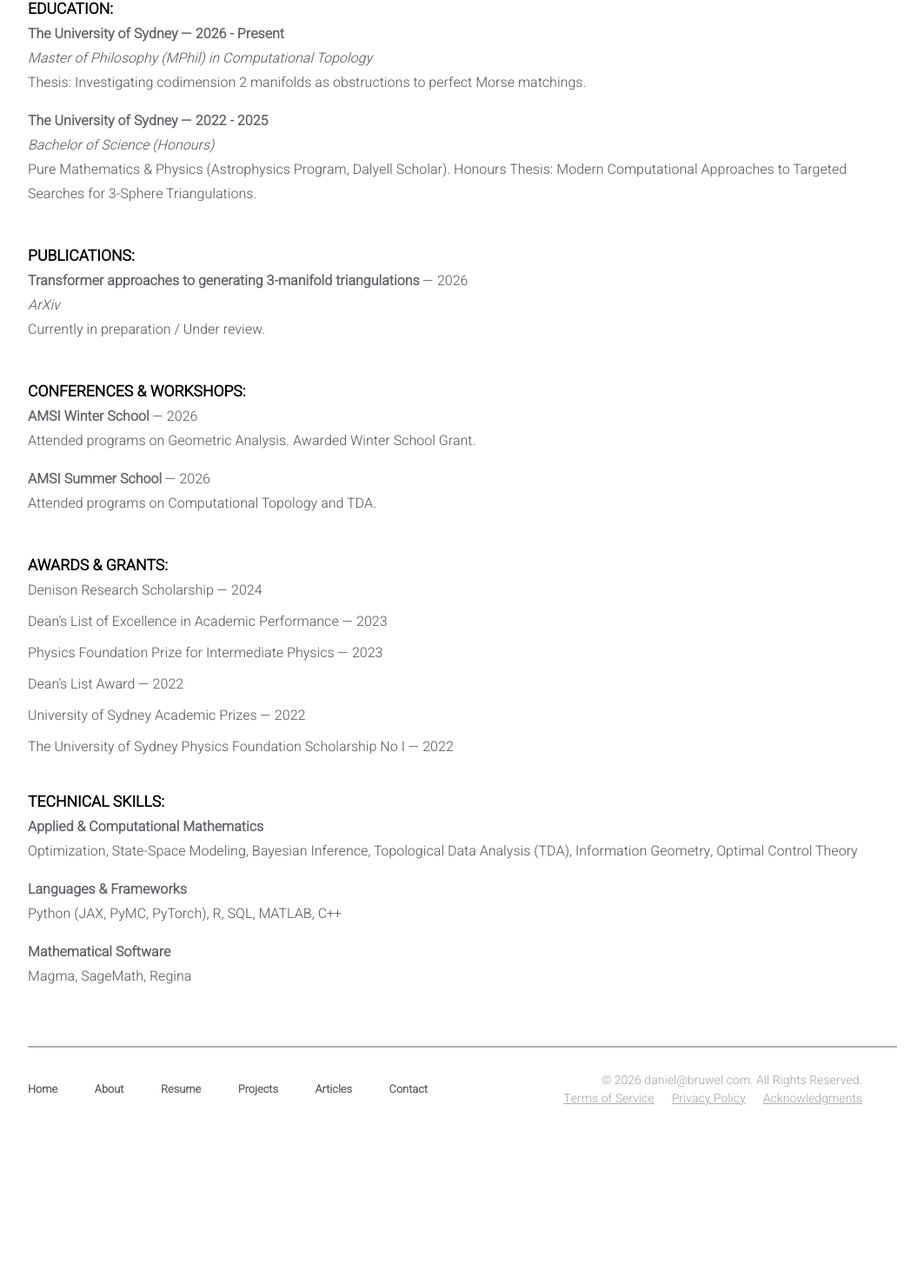
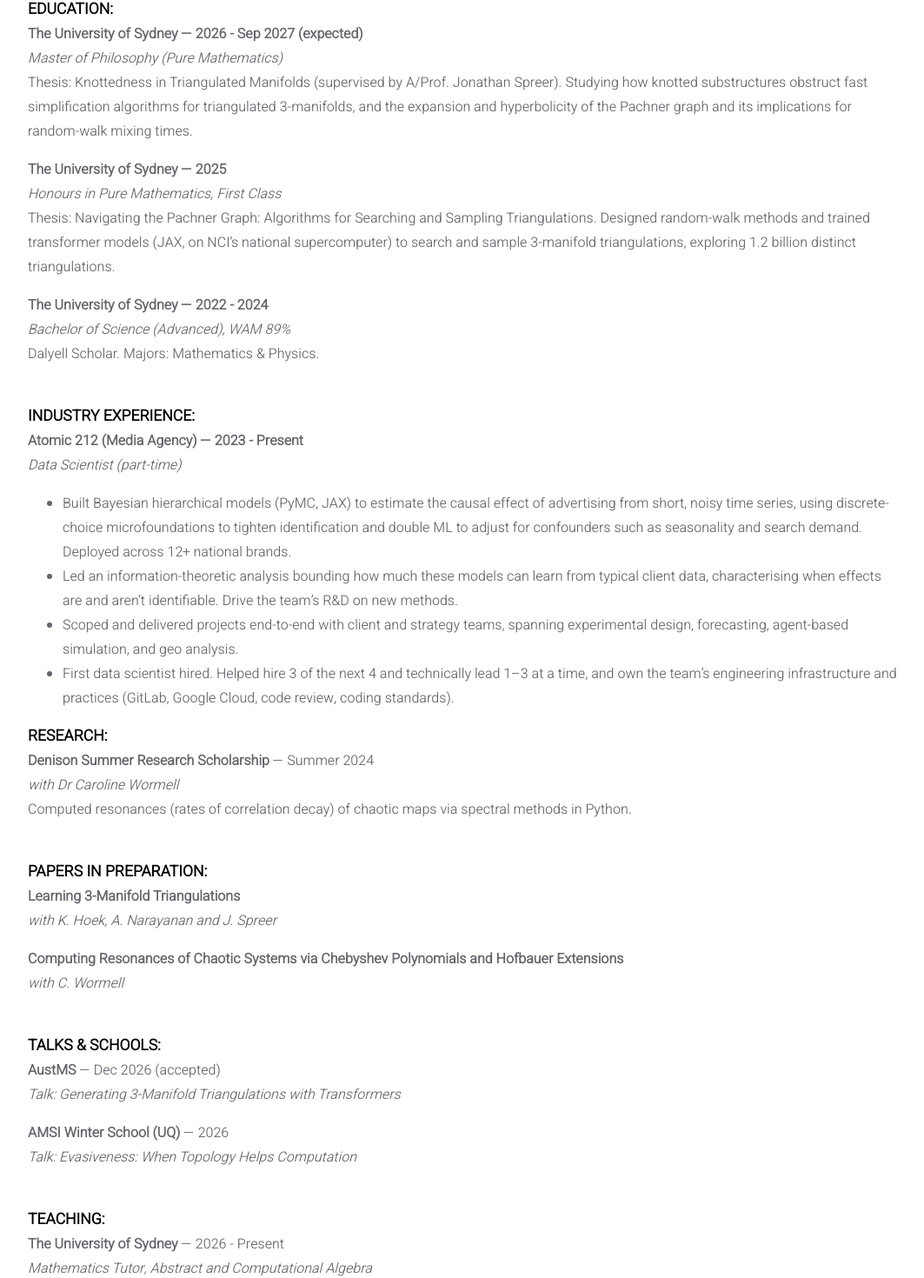
Before and after one commit to dbruwel/personal-website, a React (Create React App) app: page /resume in a window 1280 px wide. Shown: the part 236-1706 px from the top of the page at 87% size, without its empty margins (108-1171 px from the left). Before the commit the page ends 1539 px from the top, so only its background shows below. Built offline with nearby package versions, Linux system fonts and the light colour scheme.

Commit message:
feat: update resume

```diff
--- a/src/components/homepage/works.jsx
+++ b/src/components/homepage/works.jsx
@@ -16,13 +16,13 @@ const Works = () => {
 						<div className="work">
 							<img
 								src="./usyd-logo.png"
-								alt="atomic-logo"
+								alt="usyd-logo"
 								className="work-image"
 							/>
 							<div className="work-element">
 								<h3 className="work-title">University of Sydney</h3>
 								<div className="work-details">
-									<div className="work-subtitle">MPhil in Computational Topology</div>
+									<div className="work-subtitle">MPhil in Pure Mathematics</div>
 									<div className="work-duration">2026 - Present</div>
 								</div>
 
--- a/src/data/seo.js
+++ b/src/data/seo.js
@@ -4,7 +4,7 @@ const SEO = [
 	{
 		page: "home",
 		description:
-			"I am a mathematician, researcher, and data scientist completing an MPhil in Computational Topology at The University of Sydney and working in marketing science.",
+			"I am a mathematician, researcher, and data scientist completing an MPhil in Pure Mathematics at The University of Sydney.",
 		keywords: ["Bruwel", "Daniel Bruwel", "Data Science", "Mathematics", "Computational Topology"],
 	},
 
@@ -18,7 +18,7 @@ const SEO = [
 	{
 		page: "resume",
 		description:
-			"Technical resume covering Applied & Computational Mathematics, Mathematical Software, and Custom Media Mix Modeling.",
+			"Resume covering education, industry experience, research, talks, teaching, and technical skills.",
 		keywords: ["Bruwel", "Daniel Bruwel", "Data Science", "Mathematics", "Resume"],
 	},
 
--- a/src/data/user.js
+++ b/src/data/user.js
@@ -17,7 +17,7 @@ const INFO = {
 	homepage: {
 		title: "Hi, I'm Daniel Bruwel,",
 		description:
-			`I am a mathematician and researcher. I’m currently completing my MPhil in Computational Topology at The University of Sydney, while also working as a Technical Lead in marketing science at Atomic212.
+			`I am a mathematician and researcher. I’m currently completing my MPhil in Pure Mathematics at The University of Sydney, while also working as a Data Scientist at Atomic 212.
 			As a mathematician in the data science industry, I typically like to focus on understanding and abstracting the underlying mechanics of systems to build structural / microfoundations models, rather than relying purely on statistical curve fitting.
       I am always open and keen for research collaborations and complex analytical projects, it doesn't have to be in the marketing industry.
       Outside of mathematics, I spend most of my time scuba diving and staying close to the ocean.
@@ -29,7 +29,7 @@ const INFO = {
 		description: [
 			{
 				subtitle: "Background",
-				content: "I have a background in pure mathematics and physics, my current research focuses on computational topology at The University of Sydney with Dr. Spreer and Prof. Altmann, specifically on codimension 2 surfaces as obstructions to perfect Morse matchings. Alongside my academic work, I act as a Technical Lead in the media industry, specifically in marketing science."
+				content: "I have a background in pure mathematics and physics. My current research at The University of Sydney, supervised by A/Prof. Jonathan Spreer, looks at knottedness in triangulated 3-manifolds: how knotted substructures obstruct fast simplification algorithms, and what the expansion and hyperbolicity of the Pachner graph mean for random-walk mixing times. Alongside my academic work, I am a Data Scientist at Atomic 212, a media agency, where I build Bayesian models of the causal effect of advertising."
 			},
 			{
 				subtitle: "My Approach to Applied Problems",
@@ -38,7 +38,7 @@ const INFO = {
 			{
 				subtitle: "Applied Focus Areas",
 				content:
-					`I am best suited for problems that require building theoretical models from the ground up or proving the limitations and properties of such models. I frequently prototype these models (using Python, JAX, and PyMC) and present findings in a variety of different ways. However, I generally step back when a project shifts primarily toward routine data engineering, pipeline maintenance, or standard reporting.`
+					`I am best suited for problems that require building theoretical models from the ground up or proving the limitations and properties of such models. I frequently prototype these models (using Python, JAX, and PyMC) and present findings in a variety of different ways. I care just as much about the engineering around a model: at Atomic 212 I look after the team's infrastructure, code review and coding standards, because a model is only useful if it is reproducible and others can build on it.`
 			},
 			{
 				subtitle: "Collaborations",
@@ -52,75 +52,99 @@ const INFO = {
 		education: [
 			{
 				institute: "The University of Sydney",
-				degree: "Master of Philosophy (MPhil) in Computational Topology",
-				details: "Thesis: Investigating codimension 2 manifolds as obstructions to perfect Morse matchings.",
-				graduation: "2026 - Present",
+				degree: "Master of Philosophy (Pure Mathematics)",
+				details: "Thesis: Knottedness in Triangulated Manifolds (supervised by A/Prof. Jonathan Spreer). Studying how knotted substructures obstruct fast simplification algorithms for triangulated 3-manifolds, and the expansion and hyperbolicity of the Pachner graph and its implications for random-walk mixing times.",
+				graduation: "2026 - Sep 2027 (expected)",
 			},
 			{
 				institute: "The University of Sydney",
-				degree: "Bachelor of Science (Honours)",
-				details: "Pure Mathematics & Physics (Astrophysics Program, Dalyell Scholar). Honours Thesis: Modern Computational Approaches to Targeted Searches for 3-Sphere Triangulations.",
-				graduation: "2022 - 2025",
+				degree: "Honours in Pure Mathematics, First Class",
+				details: "Thesis: Navigating the Pachner Graph: Algorithms for Searching and Sampling Triangulations. Designed random-walk methods and trained transformer models (JAX, on NCI’s national supercomputer) to search and sample 3-manifold triangulations, exploring 1.2 billion distinct triangulations.",
+				graduation: "2025",
+			},
+			{
+				institute: "The University of Sydney",
+				degree: "Bachelor of Science (Advanced), WAM 89%",
+				details: "Dalyell Scholar. Majors: Mathematics & Physics.",
+				graduation: "2022 - 2024",
+			}
+		],
+		experience: [
+			{
+				company: "Atomic 212 (Media Agency)",
+				role: "Data Scientist (part-time)",
+				duration: "2023 - Present",
+				points: [
+					"Built Bayesian hierarchical models (PyMC, JAX) to estimate the causal effect of advertising from short, noisy time series, using discrete-choice microfoundations to tighten identification and double ML to adjust for confounders such as seasonality and search demand. Deployed across 12+ national brands.",
+					"Led an information-theoretic analysis bounding how much these models can learn from typical client data, characterising when effects are and aren’t identifiable. Drive the team’s R&D on new methods.",
+					"Scoped and delivered projects end-to-end with client and strategy teams, spanning experimental design, forecasting, agent-based simulation, and geo analysis.",
+					"First data scientist hired. Helped hire 3 of the next 4 and technically lead 1–3 at a time, and own the team’s engineering infrastructure and practices (GitLab, Google Cloud, code review, coding standards).",
+				],
+			}
+		],
+		research: [
+			{
+				title: "Denison Summer Research Scholarship",
+				supervisor: "with Dr Caroline Wormell",
+				year: "Summer 2024",
+				details: "Computed resonances (rates of correlation decay) of chaotic maps via spectral methods in Python.",
 			}
 		],
 		publications: [
 			{
-				title: "Transformer approaches to generating 3-manifold triangulations",
-				journal: "ArXiv",
-				year: "2026",
-				details: "Currently in preparation / Under review."
+				title: "Learning 3-Manifold Triangulations",
+				authors: "with K. Hoek, A. Narayanan and J. Spreer",
+			},
+			{
+				title: "Computing Resonances of Chaotic Systems via Chebyshev Polynomials and Hofbauer Extensions",
+				authors: "with C. Wormell",
 			}
 		],
-		conferences_and_workshops: [
+		talks: [
 			{
-				title: "AMSI Winter School",
-				year: "2026",
-				details: "Attended programs on Geometric Analysis. Awarded Winter School Grant.",
+				venue: "AustMS",
+				title: "Generating 3-Manifold Triangulations with Transformers",
+				year: "Dec 2026 (accepted)",
 			},
 			{
-				title: "AMSI Summer School",
+				venue: "AMSI Winter School (UQ)",
+				title: "Evasiveness: When Topology Helps Computation",
 				year: "2026",
-				details: "Attended programs on Computational Topology and TDA.",
+			}
+		],
+		teaching: [
+			{
+				institute: "The University of Sydney",
+				role: "Mathematics Tutor, Abstract and Computational Algebra",
+				duration: "2026 - Present",
 			}
 		],
 		awards_and_grants: [
 			{
-				title: "Denison Research Scholarship",
-				year: "2024",
+				title: "AMSI Scholarship",
+				year: "2026",
 			},
 			{
 				title: "Dean’s List of Excellence in Academic Performance",
-				year: "2023",
+				year: "2022, 2023, 2024",
 			},
 			{
 				title: "Physics Foundation Prize for Intermediate Physics",
 				year: "2023",
 			},
 			{
-				title: "Dean’s List Award",
-				year: "2022",
-			},
-			{
-				title: "University of Sydney Academic Prizes",
-				year: "2022",
-			},
-			{
-				title: "The University of Sydney Physics Foundation Scholarship No I",
+				title: "Physics Foundation Scholarship No I",
 				year: "2022",
 			},
 		],
 		technical_skills: [
 			{
-				title: "Applied & Computational Mathematics",
-				description: "Optimization, State-Space Modeling, Bayesian Inference, Topological Data Analysis (TDA), Information Geometry, Optimal Control Theory"
+				title: "Programming & Tools",
+				description: "Python (NumPy, Pandas, PyMC, JAX), Git, Google Cloud, HPC (NCI), Bash, LaTeX"
 			},
 			{
-				title: "Languages & Frameworks",
-				description: "Python (JAX, PyMC, PyTorch), R, SQL, MATLAB, C++"
-			},
-			{
-				title: "Mathematical Software",
-				description: "Magma, SageMath, Regina"
+				title: "Maths & Statistics",
+				description: "Bayesian inference, MCMC, random walks & Markov chains, causal inference, experimental design, forecasting"
 			},
 		],
 	},
@@ -133,18 +157,35 @@ const INFO = {
 
 	projects: [
 		{
+			title: "Navigating the Pachner Graph: Algorithms for Searching and Sampling Triangulations.",
+			description: <p>My honours project and ongoing research. Random walks, simulated annealing and transformer models (JAX, trained on NCI's national supercomputer) for searching and sampling triangulations of 3-manifolds, with a focus on one-vertex 3-spheres.</p>,
+			logo: "https://www.svgrepo.com/show/513273/book-opened.svg",
+			linkText: "View Project",
+			links: [
+				{ url: "https://github.com/dbruwel/pachner-graph-triangulations/blob/main/thesis/main.pdf", text: "Read Thesis", icon: faFilePdf },
+				{ url: "https://github.com/dbruwel/pachner-graph-triangulations", text: "View Repository", icon: faGithub }
+			],
+		},
+		{
 			title: "Optimal Policy Selection Under Bilateral Preferences",
-			description: <p><em>Work in progress</em><br />Bilateral preference systems are common in many real world situations. This project explores some methods for selecting optimal policy sets in such systems.</p>,
+			description: <p>Bilateral preference systems are common in many real world situations. This project explores some methods for selecting optimal policy sets in such systems.</p>,
 			logo: "https://cdn.jsdelivr.net/npm/programming-languages-logos/src/python/python.png",
 			linkText: "View Project",
 			links: [{ url: "https://github.com/dbruwel/optimal-bilateral-preferences" }],
 		},
 		{
 			title: "Optimal Play in Chopsticks",
-			description: <p><em>Work in progress</em><br />Chopsticks is a simple children's game, often with just two players. This project explores the attractors of the game via a simple direct search.</p>,
+			description: <p>Chopsticks is a simple children's game, often with just two players. This project explores the attractors of the game via a simple direct search.</p>,
 			logo: "https://cdn.jsdelivr.net/npm/programming-languages-logos/src/python/python.png",
 			linkText: "View Project",
 			links: [{ url: "https://github.com/dbruwel/chopsticks-optimal-play" }],
+		},
+		{
+			title: "Ising Deduplication",
+			description: <p>Estimating deduplicated advertising reach from pairwise channel overlaps, using the maximum entropy (Ising) model that matches them, then splitting a budget of impressions across channels.</p>,
+			logo: "https://cdn.jsdelivr.net/npm/programming-languages-logos/src/python/python.png",
+			linkText: "View Project",
+			links: [{ url: "https://github.com/dbruwel/ising-deduplication" }],
 		},
 		{
 			title: "Computing Resonances of Chaotic Systems via Chebyshev Polynomials and Hofbauer Extensions.",
--- a/src/pages/resume.jsx
+++ b/src/pages/resume.jsx
@@ -59,29 +59,75 @@ const Resume = () => {
 									))}
 									<br />
 
-									{/* PUBLICATIONS (Conditionally rendered if array is not empty) */}
-									{INFO.resume.publications && INFO.resume.publications.length > 0 && (
+									{/* INDUSTRY EXPERIENCE */}
+									{INFO.resume.experience && INFO.resume.experience.length > 0 && (
 										<>
-											<h2 className="resume-section-heading">PUBLICATIONS:</h2><br />
-											{INFO.resume.publications.map((pub, index) => (
+											<h2 className="resume-section-heading">INDUSTRY EXPERIENCE:</h2><br />
+											{INFO.resume.experience.map((job, index) => (
 												<div key={index} style={{ marginBottom: '1em' }}>
-													<strong>{pub.title}</strong> &mdash; {pub.year}<br />
-													<em>{pub.journal}</em><br />
-													{pub.details}<br />
+													<h3 className="resume-entry-heading">{job.company} &mdash; {job.duration}</h3><br />
+													<em>{job.role}</em><br />
+													<ul>
+														{job.points.map((point, i) => (
+															<li key={i}>{point}</li>
+														))}
+													</ul>
+												</div>
+											))}
+										</>
+									)}
+
+									{/* RESEARCH */}
+									{INFO.resume.research && INFO.resume.research.length > 0 && (
+										<>
+											<h2 className="resume-section-heading">RESEARCH:</h2><br />
+											{INFO.resume.research.map((item, index) => (
+												<div key={index} style={{ marginBottom: '1em' }}>
+													<strong>{item.title}</strong> &mdash; {item.year}<br />
+													<em>{item.supervisor}</em><br />
+													{item.details}<br />
 												</div>
 											))}
 											<br />
 										</>
 									)}
 
-									{/* CONFERENCES & WORKSHOPS */}
-									{INFO.resume.conferences_and_workshops && INFO.resume.conferences_and_workshops.length > 0 && (
+									{/* PAPERS IN PREPARATION (Conditionally rendered if array is not empty) */}
+									{INFO.resume.publications && INFO.resume.publications.length > 0 && (
 										<>
-											<h2 className="resume-section-heading">CONFERENCES & WORKSHOPS:</h2><br />
-											{INFO.resume.conferences_and_workshops.map((conf, index) => (
+											<h2 className="resume-section-heading">PAPERS IN PREPARATION:</h2><br />
+											{INFO.resume.publications.map((pub, index) => (
 												<div key={index} style={{ marginBottom: '1em' }}>
-													<strong>{conf.title}</strong> &mdash; {conf.year}<br />
-													{conf.details}<br />
+													<strong>{pub.title}</strong><br />
+													<em>{pub.authors}</em><br />
+												</div>
+											))}
+											<br />
+										</>
+									)}
+
+									{/* TALKS & SCHOOLS */}
+									{INFO.resume.talks && INFO.resume.talks.length > 0 && (
+										<>
+											<h2 className="resume-section-heading">TALKS & SCHOOLS:</h2><br />
+											{INFO.resume.talks.map((talk, index) => (
+												<div key={index} style={{ marginBottom: '1em' }}>
+													<strong>{talk.venue}</strong> &mdash; {talk.year}<br />
+													<em>Talk: {talk.title}</em><br />
+												</div>
+											))}
+											<br />
+										</>
+									)}
+
+									{/* TEACHING */}
+									{INFO.resume.teaching && INFO.resume.teaching.length > 0 && (
+										<>
+											<h2 className="resume-section-heading">TEACHING:</h2><br />
+											{INFO.resume.teaching.map((job, index) => (
+												<div key={index} style={{ marginBottom: '1em' }}>
+													<strong>{job.institute}</strong> &mdash; {job.duration}<br />
+													<em>{job.role}</em><br />
 												</div>
 											))}
 											<br />
```
